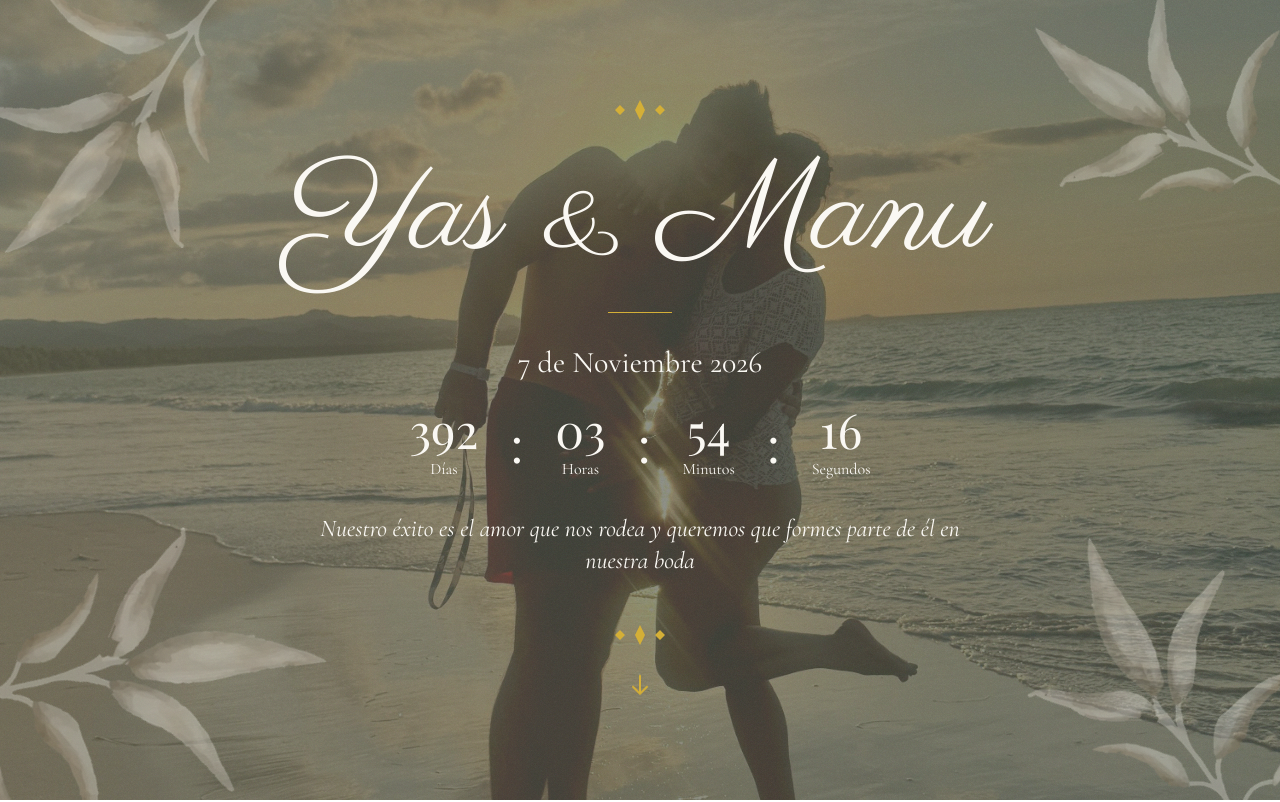
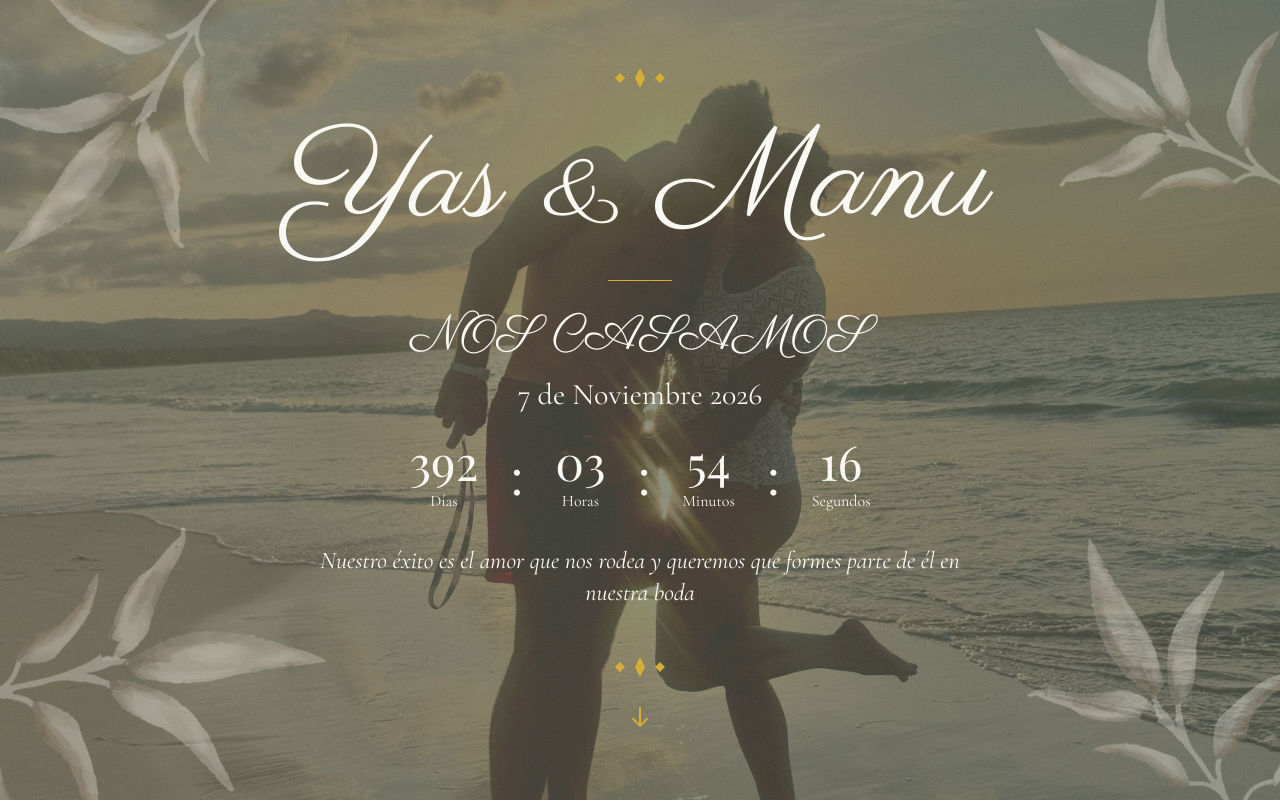
Before and after one commit to Bugedo/yasymanu, a Next.js app: page / in a window 1280 px wide. Shown: the top 802 px of the page. Built offline with nearby package versions, Linux system fonts and the light colour scheme; a web font is replaced by a local one.

Commit message:
Add 'NOS CASAMOS' text in Parisienne font above date in Hero

```diff
--- a/components/Hero.tsx
+++ b/components/Hero.tsx
@@ -71,16 +71,24 @@ export default function Hero() {
           <div className="w-16 h-px bg-gold mx-auto"></div>
         </div>
 
+        {/* Nos Casamos */}
+        <p
+          className="text-4xl md:text-5xl mb-4 animate-fade-in-delay-3"
+          style={{ color: '#FAF8F3', fontFamily: "'Parisienne', cursive", fontWeight: 400 }}
+        >
+          NOS CASAMOS
+        </p>
+
         {/* Fecha */}
         <p
-          className="font-elegant text-2xl md:text-3xl mb-6 animate-fade-in-delay-3"
+          className="font-elegant text-2xl md:text-3xl mb-6 animate-fade-in-delay-4"
           style={{ color: '#FAF8F3' }}
         >
           7 de Noviembre 2026
         </p>
 
         {/* Cuenta regresiva simple */}
-        <div className="flex justify-center gap-4 md:gap-8 mb-8 animate-fade-in-delay-4">
+        <div className="flex justify-center gap-4 md:gap-8 mb-8 animate-fade-in-delay-5">
           <div className="text-center">
             <div className="font-display text-4xl md:text-5xl" style={{ color: '#FAF8F3' }}>
               {timeLeft ? String(timeLeft.days).padStart(2, '0') : '00'}
@@ -135,21 +143,21 @@ export default function Hero() {
 
         {/* Mensaje */}
         <p
-          className="font-elegant text-xl md:text-2xl italic max-w-2xl mx-auto animate-fade-in-delay-5"
+          className="font-elegant text-xl md:text-2xl italic max-w-2xl mx-auto animate-fade-in-delay-6"
           style={{ color: '#FAF8F3' }}
         >
           Nuestro éxito es el amor que nos rodea y queremos que formes parte de él en nuestra boda
         </p>
 
         {/* Ornamento inferior */}
-        <div className="mt-12 flex justify-center animate-fade-in-delay-6">
+        <div className="mt-12 flex justify-center animate-fade-in-delay-7">
           <svg width="100" height="20" viewBox="0 0 100 20" className="text-gold fill-current">
             <path d="M50 0 L55 10 L50 20 L45 10 Z M30 5 L35 10 L30 15 L25 10 Z M70 5 L75 10 L70 15 L65 10 Z" />
           </svg>
         </div>
 
         {/* Flecha de scroll */}
-        <div className="mt-8 flex justify-center animate-fade-in-delay-7">
+        <div className="mt-8 flex justify-center animate-fade-in-delay-8">
           <div className="animate-bounce">
             <svg
               className="w-6 h-6 text-gold"
--- a/styles/globals.css
+++ b/styles/globals.css
@@ -266,3 +266,8 @@ video::-webkit-media-controls-volume-slider {
   animation: fadeIn 1s ease-out 1.4s forwards;
   opacity: 0;
 }
+
+.animate-fade-in-delay-8 {
+  animation: fadeIn 1s ease-out 1.6s forwards;
+  opacity: 0;
+}
```
